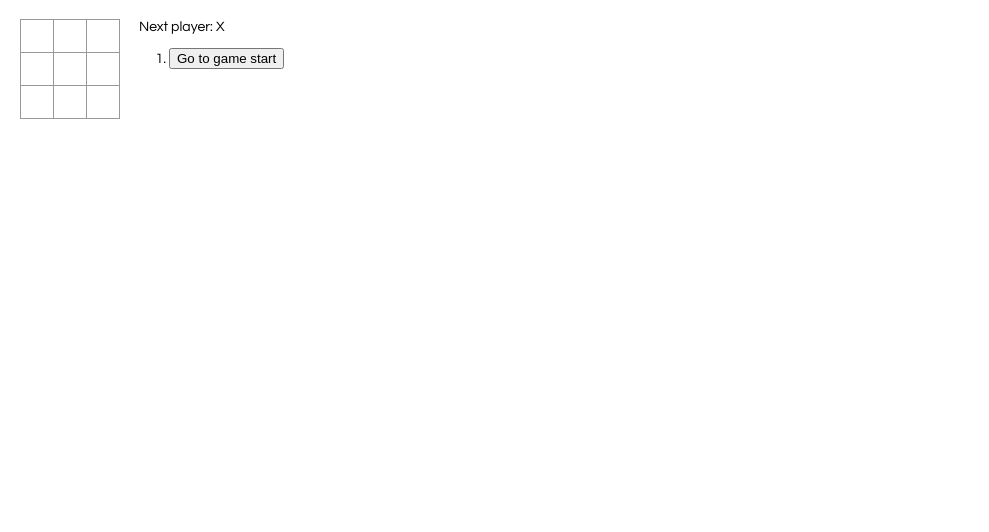
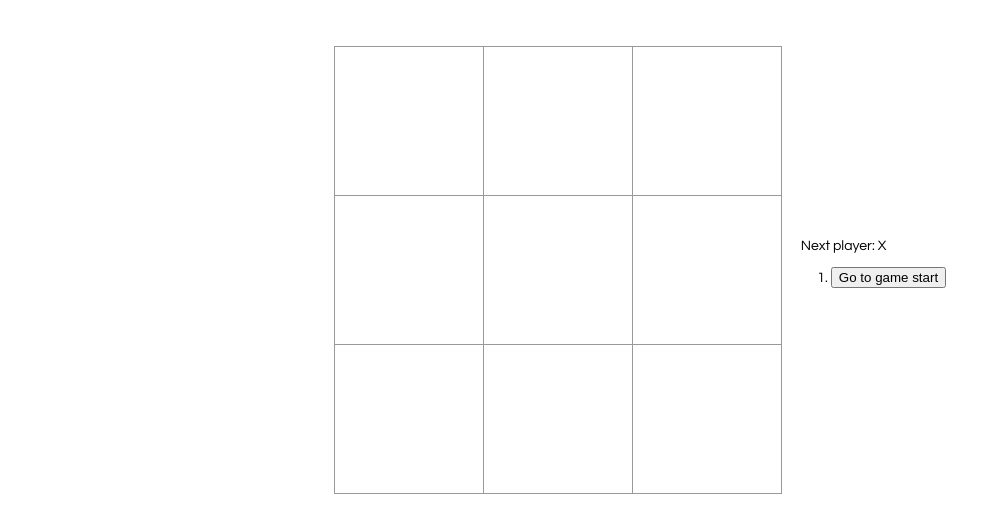
Before and after one commit to enrique-cardenas/tic-tac-toe, a React app: page / in a window 1280 px wide. Shown: the whole page, without its empty margins (0-989 px from the left). Built offline with nearby package versions, Linux system fonts and the light colour scheme.

Commit message:
edited css

```diff
--- a/src/index.css
+++ b/src/index.css
@@ -21,15 +21,15 @@ ol, ul {
   background: #fff;
   border: 1px solid #999;
   float: left;
-  font-size: 24px;
+  font-size: 100px;
   font-weight: bold;
   line-height: 34px;
-  height: 34px;
+  height: 150px;
   margin-right: -1px;
   margin-top: -1px;
   padding: 0;
   text-align: center;
-  width: 34px;
+  width: 150px;
 }
 
 .square:focus {
@@ -42,7 +42,10 @@ ol, ul {
 
 .game {
   display: flex;
+  height: 500px;
   flex-direction: row;
+  justify-content: center;
+  align-items: center;
 }
 
 .game-info {
```
